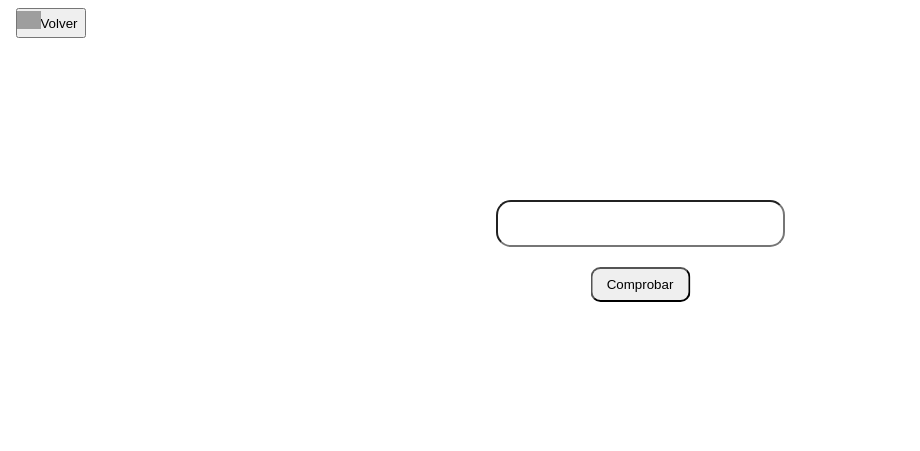
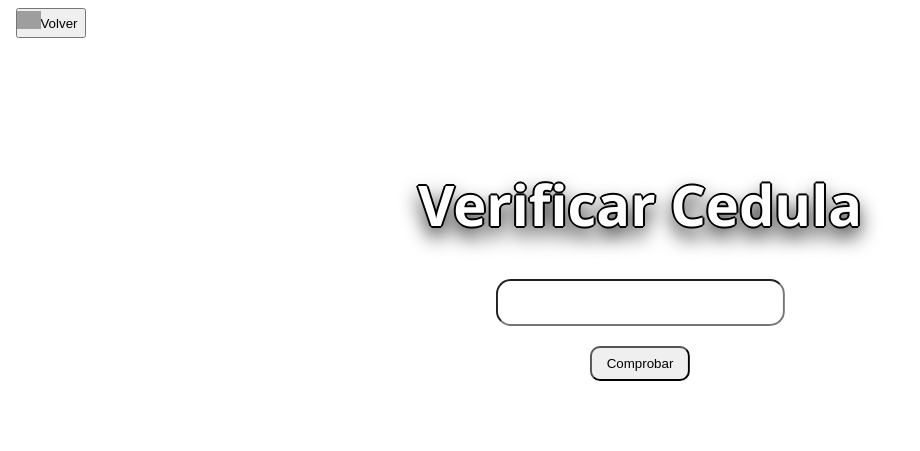
Before and after one commit to FrederickEscarraman/frederickescarraman.github.io, a website: page public/cedula/index.html in a window 1280 px wide. Shown: the whole page, without its empty margins (0-920 px from the left). Drawn offline with Linux system fonts and the light colour scheme; grey boxes are pictures that could not be loaded.

Commit message:
Titulo en <Cedula>

```diff
--- a/public/cedula/index.html
+++ b/public/cedula/index.html
@@ -15,6 +15,7 @@
         </div>
 
         <div id="container">
+            <h1 id="title">Verificar Cedula</h1>
             <input id="value" type="number" />
             <button id="submit" onclick="check()">Comprobar</button>
             <p id="result"></p>
--- a/public/cedula/main.css
+++ b/public/cedula/main.css
@@ -29,15 +29,22 @@
     text-align: center;
 
     width: fit-content;
-    height: 200px;
+    height: 320px;
+}
+
+#title {
+    font-family: "Segoe UI", Roboto, Helvetica, Arial, sans-serif, "Apple Color Emoji", "Segoe UI Emoji",
+        "Segoe UI Symbol";
+    font-size: 3.5rem;
+    text-shadow: 0px 10px 20px black, 2px 0px black, -2px 0px black, 0px 2px black, 0px -2px black,
+        1px 1px black, -1px -1px black, -1px 1px black, 1px -1px black;
+    color: white;
 }
 
 #value {
     position: relative;
     text-align: center;
     font-size: 20px;
-    left: 50%;
-    transform: translateX(-50%);
 
     padding: 10px;
     border-radius: 15px;
```
